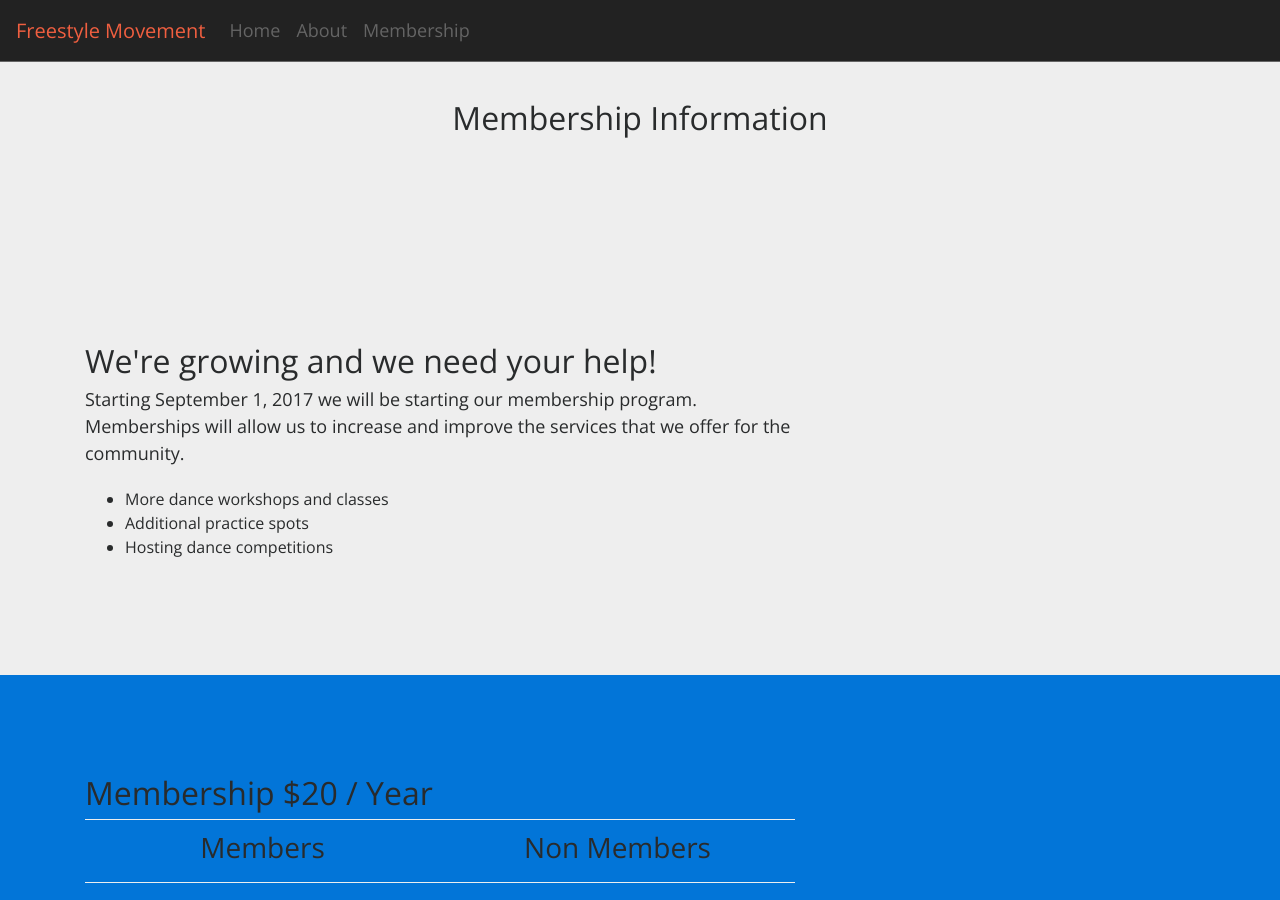
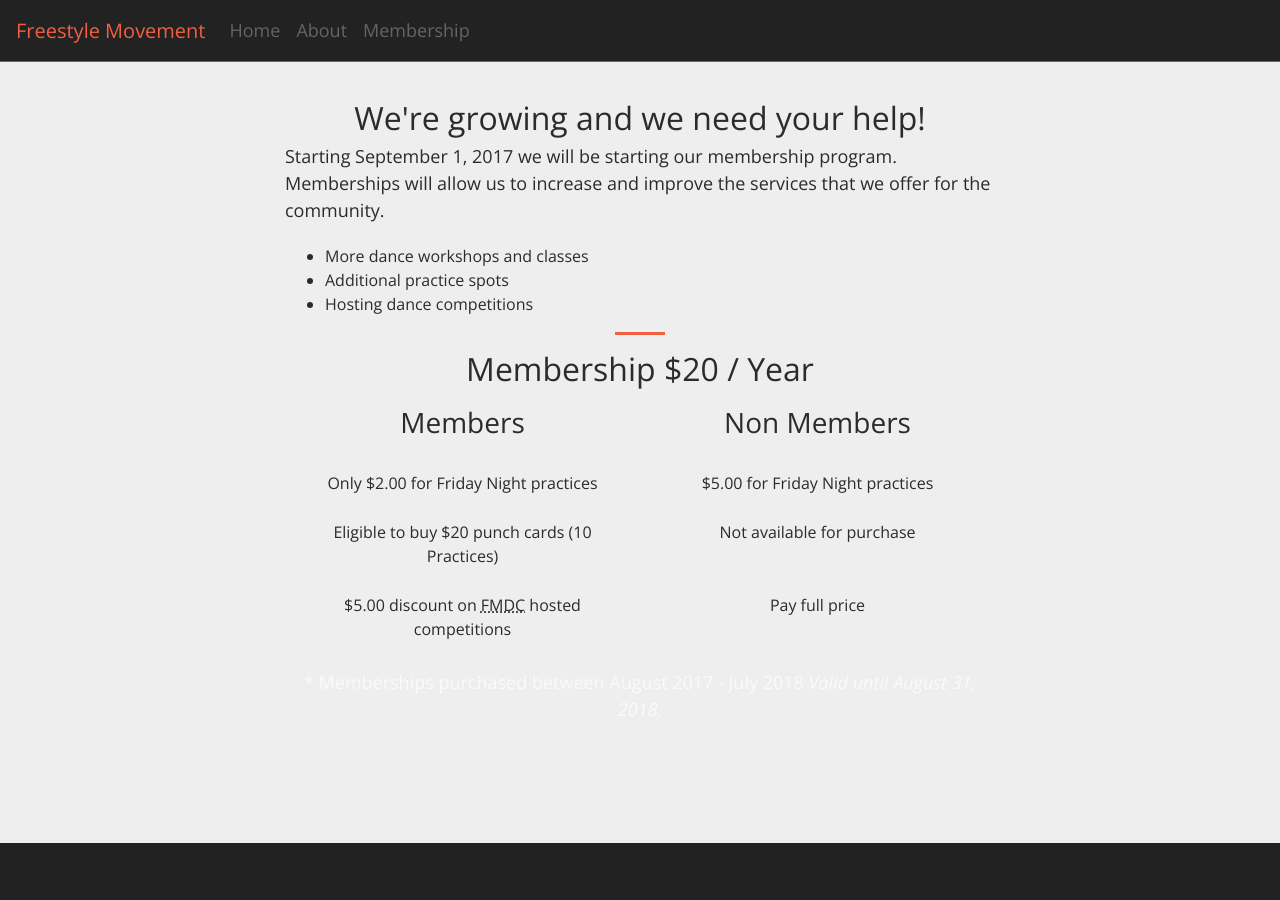
Before and after one commit to linhub15/freestyle-movement-site, a Jekyll site: the page built from membership.html, in a window 1280 px wide and 900 px high. Built offline with Jekyll 4.4.1, drawn with Linux system fonts in a browser that asks for light colours; nearby versions of some CDN libraries.

Commit message:
Membershp Page Bootstrap

```diff
--- a/membership.html
+++ b/membership.html
@@ -2,14 +2,11 @@
 title: Membership Information
 layout: default
 ---
-<section>
-    <h2 class="text-center">{{ page.title}}</h2>
-</section>
 
-<section class="bg-light">
+<section class="row">
     <div class="container">
-        <div class="row col-lg-8 col-lg-offset-2">
-            <h2 class="section-heading text-center">We're growing and we need your help!</h2>
+        <div class="mx-auto col-md-8">
+            <h2 class="text-center">We're growing and we need your help!</h2>
             <p>Starting September 1, 2017 we will be starting our membership program. Memberships will allow us to increase and
             improve the services that we offer for the community.</p>
             <ul>
@@ -17,18 +14,12 @@ layout: default
                 <li>Additional practice spots</li>
                 <li>Hosting dance competitions</li>
             </ul>
-        </div>
-    </div>
-</section>
-
-<section class="bg-primary">
-    <div class="container">
-        <div class="row col-lg-8 col-lg-offset-2">
-            <h2 class="section-heading text-center">Membership $20 / Year</h2>
+            <hr>
+            <h2 class="text-center">Membership $20 / Year</h2>
             <table class="table text-center">
                 <tr>
-                    <th class="col-lg-6"><h3 class="text-center">Members</h3></th>
-                    <th class="col-lg-6"><h3 class="text-center">Non Members</h3></th>
+                    <th class="col-md-6"><h3 class="text-center">Members</h3></th>
+                    <th class="col-md-6"><h3 class="text-center">Non Members</h3></th>
                 </tr>
                 <tr>
                     <td>Only $2.00 for Friday Night practices</td>
@@ -46,20 +37,18 @@ layout: default
             <p class="text-faded text-center">* Memberships purchased between August 2017 - July 2018 <em>Valid until August 31, 2018.</em></p>
         </div>
     </div>
-
 </section>
-
-<section id="signup" class="bg-dark">
+<section id="signup" class="row bg-dark">
     <div class="container">
-        <div class="row col-lg-8 col-lg-offset-2">
+        <div class="mx-auto col-md-8">
             <h2 class="section-heading text-center">Sign up for membership </h2>
-            <ol class="col-lg-offset-2">
+            <ol>
                 <li>Come to Dance Code Studio at 10575 115 St. Friday nights from 7-10PM </li>
                 <li>Fill out our membership registration form</li>
                 <li>Pay $20.00 Cash or $20.55 Credit (Square Reader Fee)</li>
             </ol>
 
-            <iframe id="MembershipFormIFrame" src="https://docs.google.com/forms/d/e/1FAIpQLSeIxhcYsIrIJnre2cAxwSuLKhRKiCthlUj4RvKA6uKMhMSD8g/viewform?embedded=true" width="100%" height="2100" frameborder="0" marginheight="0" marginwidth="0">Loading...</iframe>
+            <iframe id="MembershipFormIFrame" src="https://docs.google.com/forms/d/e/1FAIpQLSeIxhcYsIrIJnre2cAxwSuLKhRKiCthlUj4RvKA6uKMhMSD8g/viewform?embedded=true" width="100%" height="400px" frameborder="0" marginheight="0" marginwidth="0">Loading...</iframe>
         </div>
     </div>
 </section>
```
Also changed, not shown: about.html (+3 -7 lines).
